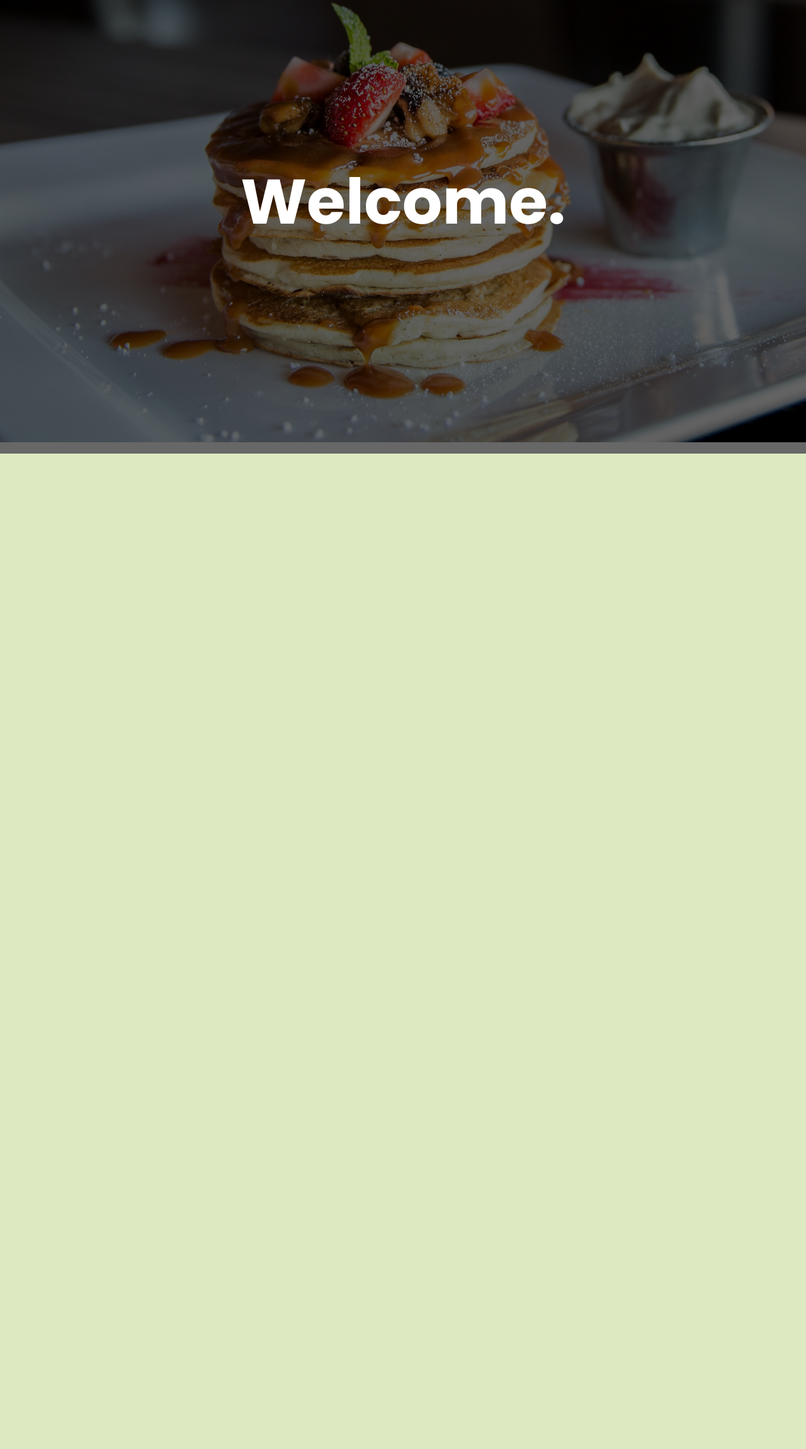
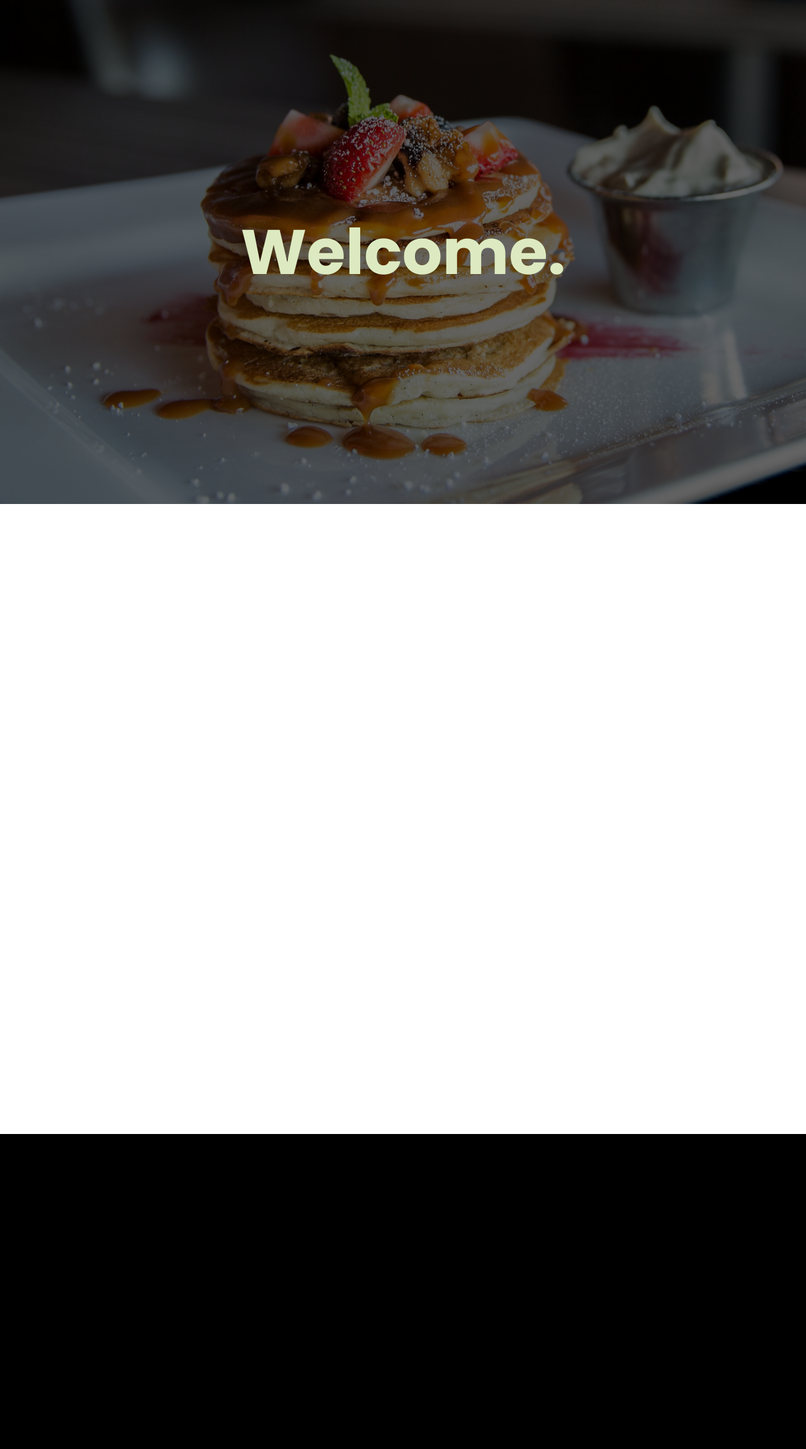
Before and after one commit to harshawije-dev/Signature-Cuisine---Web-App, a PHP site: page / in a window 1280 px wide. Shown: the part 80-2380 px from the top of the page at 63% size. Before the commit the page ends 800 px from the top, so only its background shows below. Run offline with PHP 8.4, Linux system fonts and the light colour scheme.

Commit message:
slider bug fixed

```diff
--- a/index.css
+++ b/index.css
@@ -13,7 +13,9 @@
 
 body {
   position: relative;
-  /* padding-top: 70px; */
+  padding-top: 80px;
+  height: 100vh;
+
 }
 
 header {
@@ -96,10 +98,8 @@ nav {
 .slider figure img {
   float: left;
   width: 20%;
-  height: auto;
-  background-size: cover;
-  background-position: top center;
-  background-repeat: no-repeat;
+  height: 100vh;
+  object-fit: cover;
 }
 
 .slider figure {
@@ -113,7 +113,7 @@ nav {
   position: absolute;
   width: 100%;
   height: 100%;
-  color: white;
+  color: var(--main-color);
   background: rgba(0, 0, 0, 0.596);
   z-index: 2;
   display: flex;
@@ -181,3 +181,11 @@ nav {
     left: 0%;
   }
 }
+
+
+.content{
+  margin-top: 1000px;
+  background-color: black;
+  width: 100%;
+  height: 500px;
+}
```
